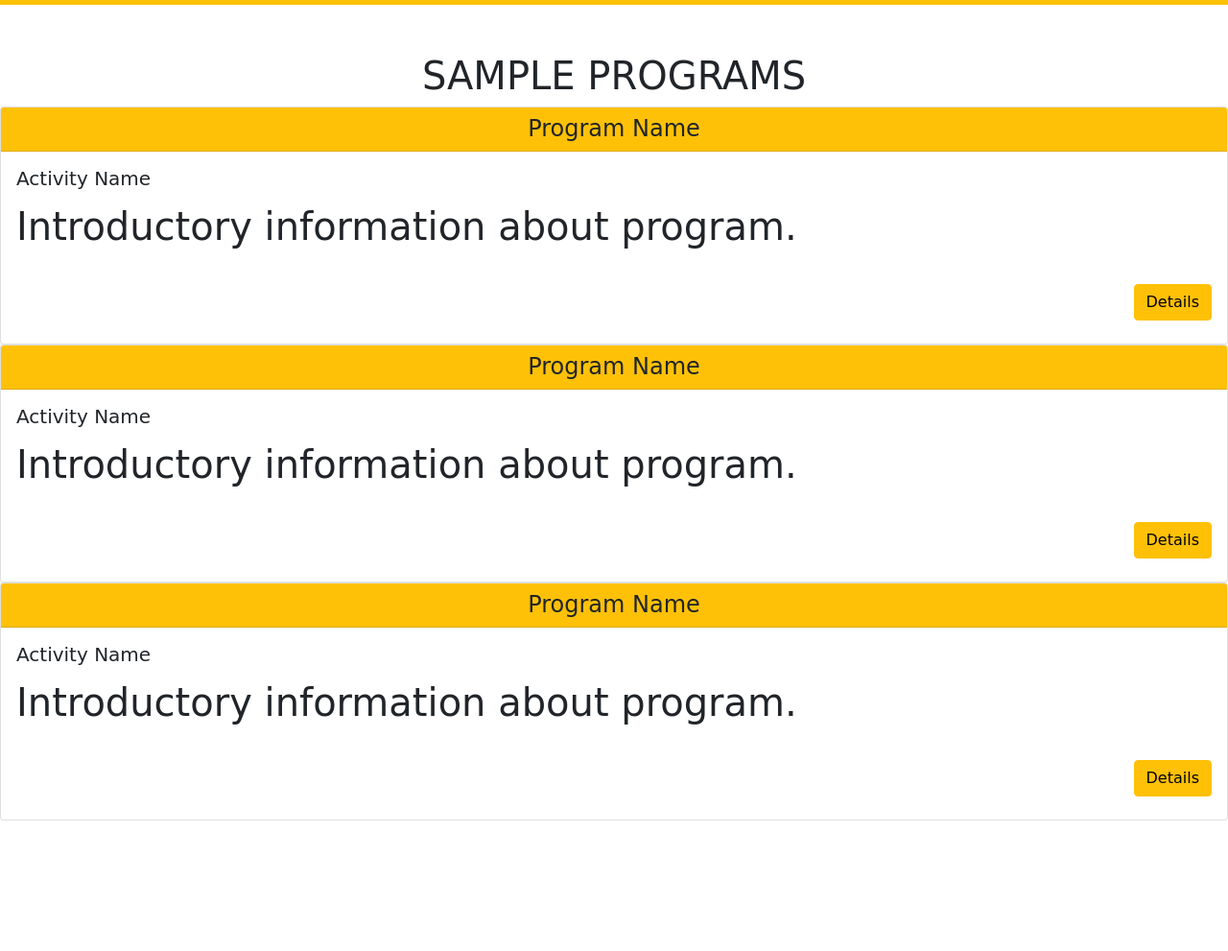
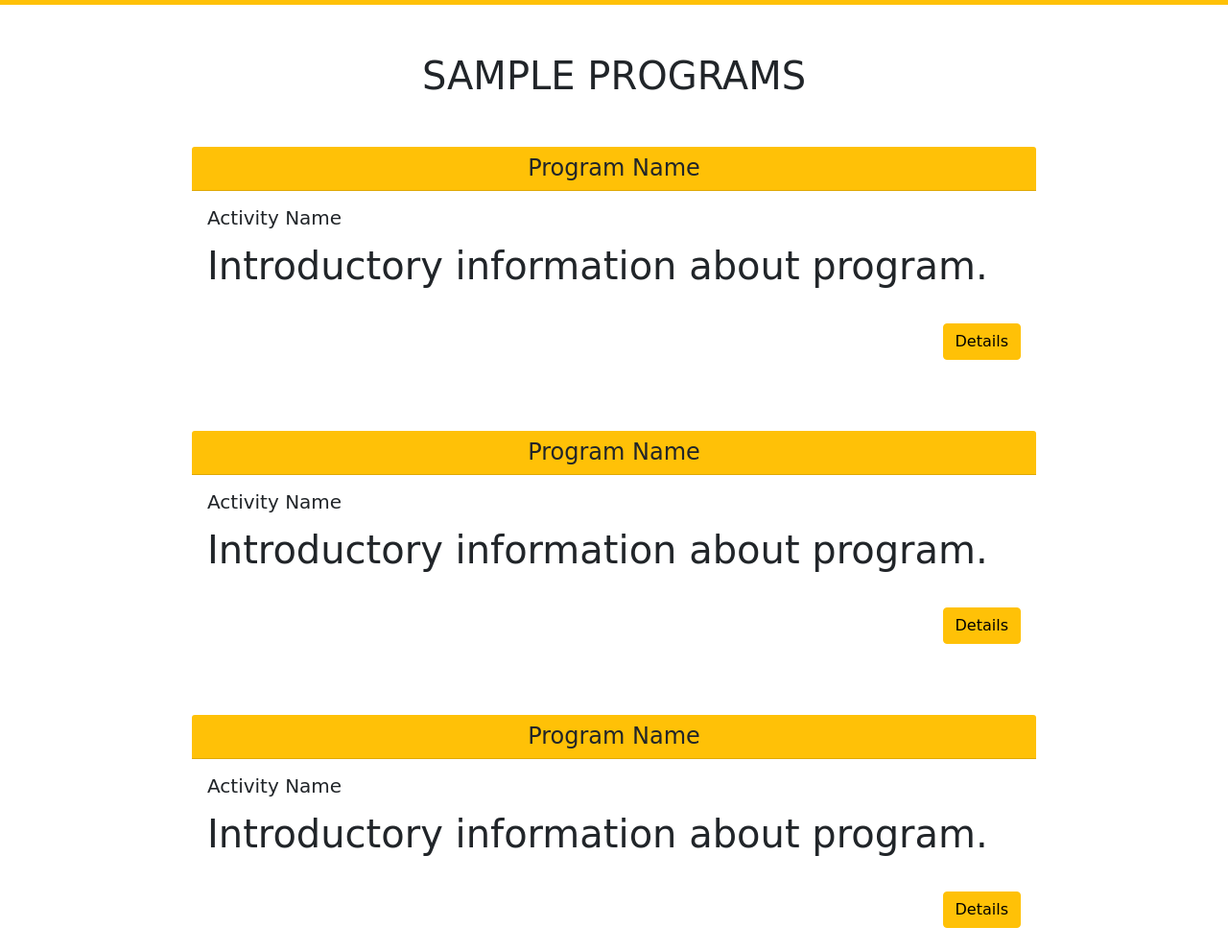
Before and after one commit to serguven/1800_BBY19, a plain HTML site: page SamplePrograms.html in a window 1280 px wide. Shown: the part 176-1167 px from the top of the page at 96% size. Before the commit the page ends 1031 px from the top, so only its background shows below. Drawn offline with nearby package versions, Linux system fonts and the light colour scheme.

Commit message:
Fixed id of card-sample

```diff
--- a/SamplePrograms.html
+++ b/SamplePrograms.html
@@ -144,7 +144,7 @@
 
     <div id="main-content">
         <h1 class="sample">SAMPLE PROGRAMS</h1>
-        <div class="card">
+        <div class="card-sample">
             <h4 class="card-header bg-warning text-center">Program Name</h4>
             <div class="card-body">
                 <h5 class="card-title">Activity Name</h5>
@@ -154,7 +154,7 @@
                 </div>
             </div>
         </div>
-        <div class="card">
+        <div class="card-sample">
             <h4 class="card-header bg-warning text-center">Program Name</h4>
             <div class="card-body">
                 <h5 class="card-title">Activity Name</h5>
@@ -164,7 +164,7 @@
                 </div>
             </div>
         </div>
-        <div class="card">
+        <div class="card-sample">
             <h4 class="card-header bg-warning text-center">Program Name</h4>
             <div class="card-body">
                 <h5 class="card-title">Activity Name</h5>
```
